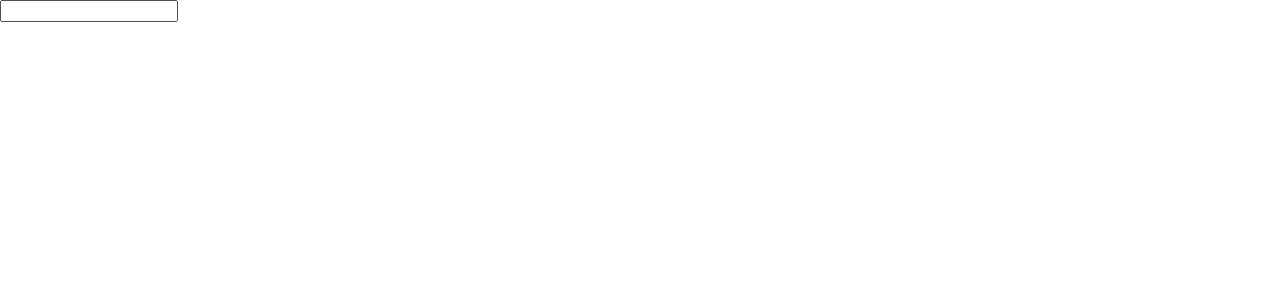
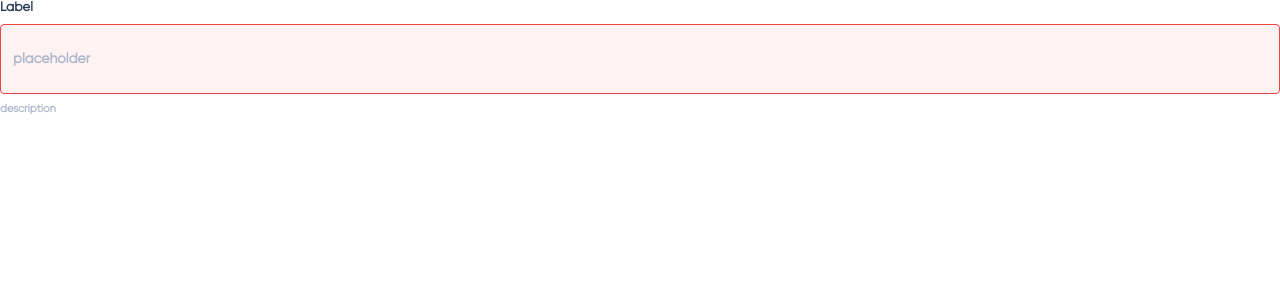
Before and after one commit to The-OpenDAO/sos-market, a React (Create React App) app: page / in a window 1280 px wide. Shown: the top 300 px of the page. Built offline with nearby package versions, Linux system fonts and the light colour scheme.

Commit message:
feat: create input description, label and group classes

```diff
--- a/src/App.js
+++ b/src/App.js
@@ -5,7 +5,13 @@ import Input from 'components/input';
 function App() {
   return (
     <div className="App">
-      <Input />
+      <Input
+        variant="error"
+        name="Input de teste"
+        label="Label"
+        placeholder="placeholder"
+        description="description"
+      />
     </div>
   );
 }
--- a/src/components/input.js
+++ b/src/components/input.js
@@ -1,9 +1,46 @@
 import React from 'react';
+import PropTypes from 'prop-types';
 
 import 'styles/components/_input.scss';
 
-function Input() {
-  return <input />;
+const variants = {
+  default: 'default',
+  error: 'error',
+  success: 'success'
+};
+
+function Input({ variant, label, name, placeholder, description, disabled }) {
+  return (
+    <div className="input__group">
+      <label htmlFor={name} className="input__label">
+        {label}
+      </label>
+      <input
+        className={variants[variant] || variants.default}
+        name={name}
+        placeholder={placeholder}
+        disabled={disabled}
+      />
+      {description ? (
+        <span className="input__description">{description}</span>
+      ) : null}
+    </div>
+  );
 }
 
+Input.defaultProps = {
+  variant: variants.default,
+  description: undefined,
+  disabled: false
+};
+
+Input.propTypes = {
+  variant: PropTypes.oneOf(Object.values(variants)),
+  label: PropTypes.string.isRequired,
+  name: PropTypes.string.isRequired,
+  placeholder: PropTypes.string.isRequired,
+  description: PropTypes.string,
+  disabled: PropTypes.bool
+};
+
 export default Input;
--- a/src/styles/components/_input.scss
+++ b/src/styles/components/_input.scss
@@ -17,11 +17,14 @@
   letter-spacing: normal;
   text-align: left;
   transition: border 0.2s linear 0s, box-shadow 0.2s linear 0s;
+
+  &::placeholder {
+    color: $gray-500;
+  }
 }
 
 .default {
   @extend .input;
-  color: $gray-500;
   background-color: $white;
 
   border: 1.5px solid $gray-300;
@@ -69,3 +72,34 @@
     outline: 0 none;
   }
 }
+
+.input__group {
+  display: flex;
+  flex-direction: column;
+
+  gap: 8px;
+}
+
+.input__label {
+  font-size: 13px;
+  font-weight: 600;
+  font-stretch: normal;
+  font-style: normal;
+  line-height: normal;
+  letter-spacing: normal;
+  text-align: left;
+
+  color: $gray-900;
+}
+
+.input__description {
+  font-size: 11px;
+  font-weight: 600;
+  font-stretch: normal;
+  font-style: normal;
+  line-height: normal;
+  letter-spacing: normal;
+  text-align: left;
+
+  color: $gray-500;
+}
```
